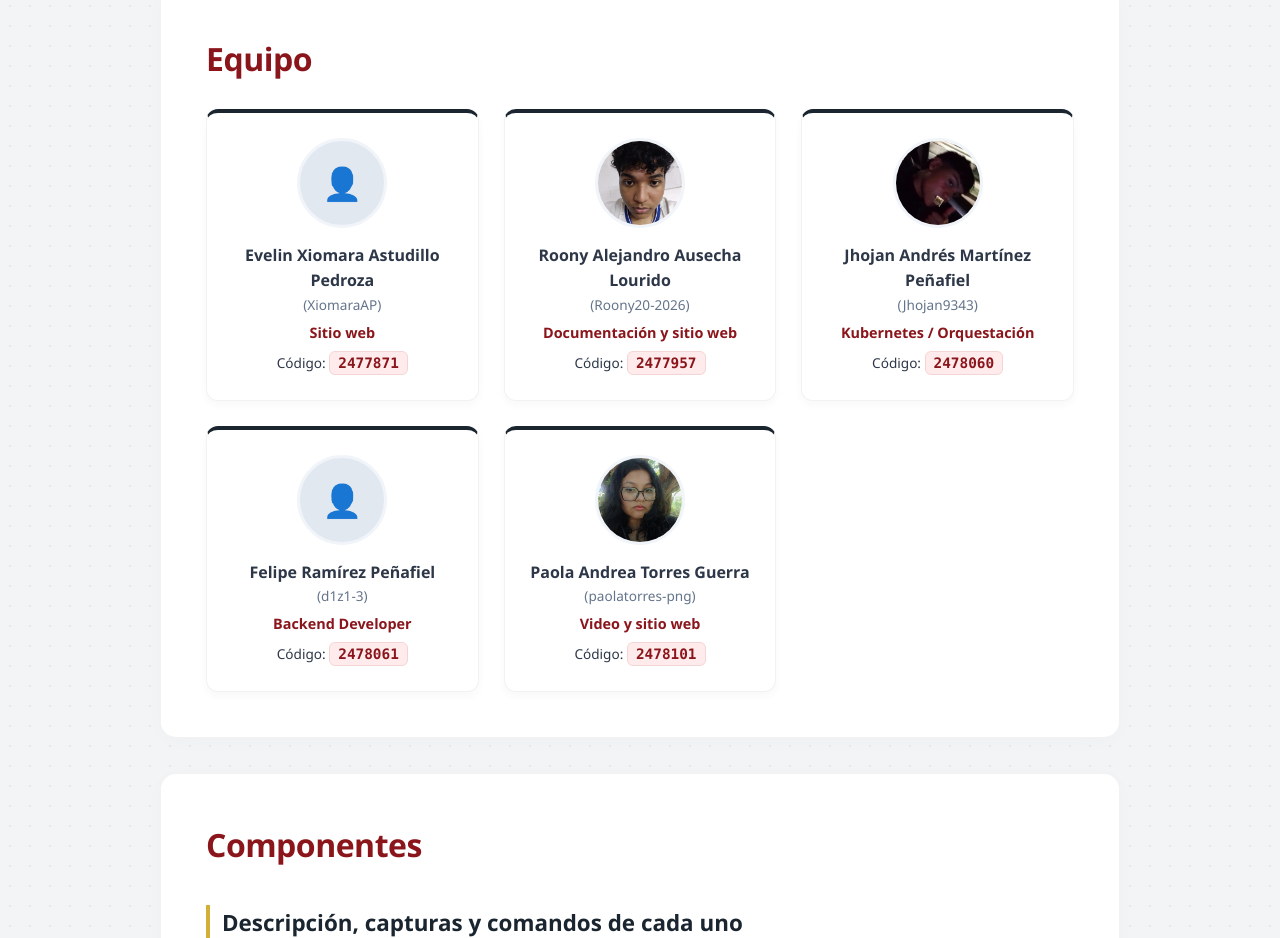
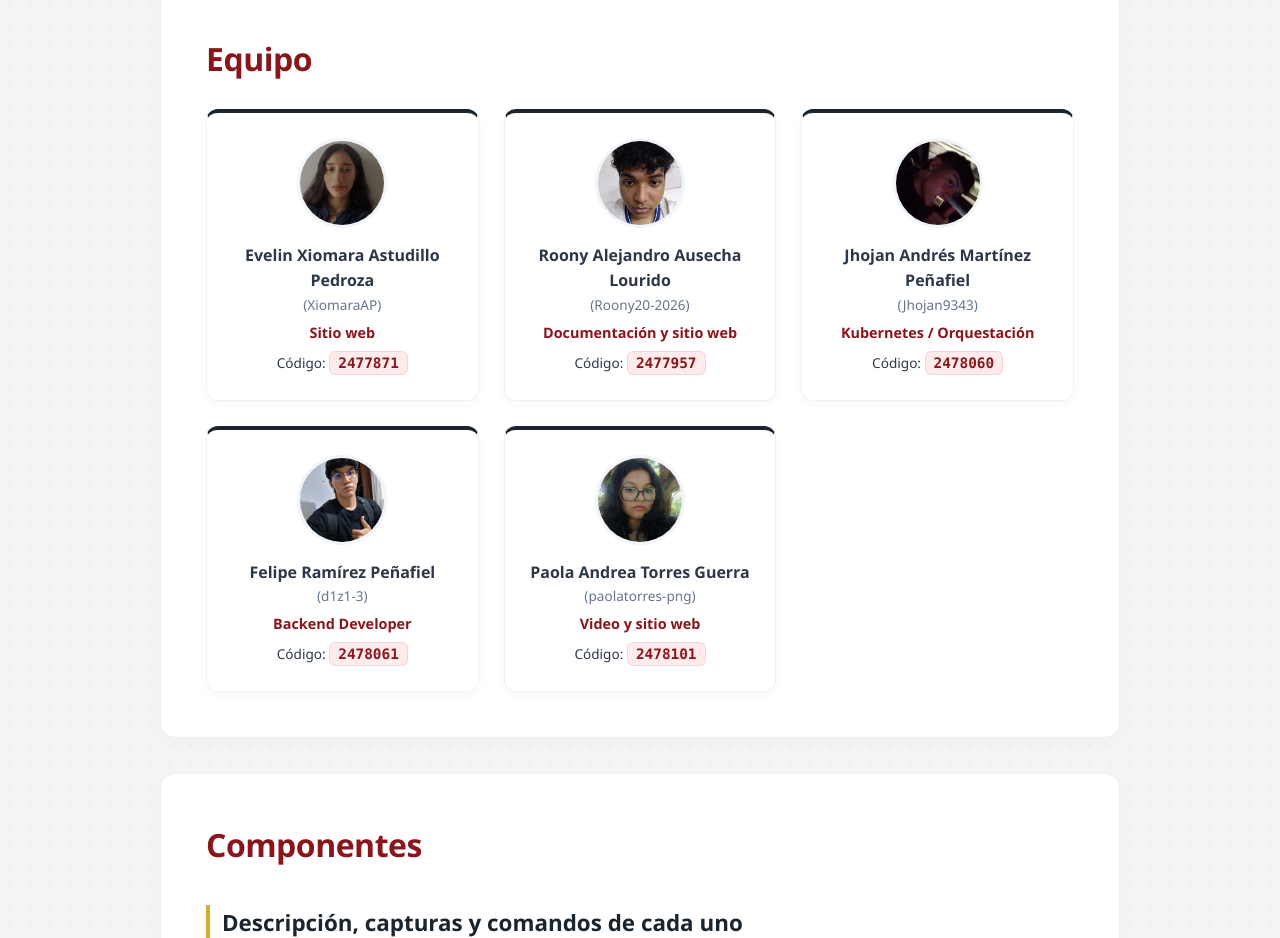
Before and after one commit to d1z1-3/proyecto-final-so-g3, a plain HTML site: page docs/index.html in a window 1280 px wide. Shown: the part 904-1842 px from the top of the page. Drawn offline with Linux system fonts and the light colour scheme.

Commit message:
Update index.html

```diff
--- a/docs/index.html
+++ b/docs/index.html
@@ -417,7 +417,7 @@
             <h2>Equipo</h2>
             <div class="team-grid">
                 <div class="member-card">
-                    <div class="avatar-placeholder">👤</div>
+                    <img src="https://raw.githubusercontent.com/d1z1-3/proyecto-final-so-g3/main/docs/images/Xiomara.jpeg" alt="Foto de Evelin Xiomara Astudillo Pedroza">
                     <p><strong>Evelin Xiomara Astudillo Pedroza</strong></p>
                     <p style="font-size: 0.85rem; color: #64748b; margin-bottom: 5px;">(XiomaraAP)</p>
                     <p style="font-size: 0.9rem; color: var(--primary-color); font-weight: 600;">Sitio web</p>
@@ -438,7 +438,7 @@
                     <p style="margin-top: 8px; font-size: 0.85rem;">Código: <code class="inline">2478060</code></p>
                 </div>
                 <div class="member-card">
-                    <div class="avatar-placeholder">👤</div>
+                    <img src="https://raw.githubusercontent.com/d1z1-3/proyecto-final-so-g3/main/docs/images/Felipe.jpeg" alt="Foto de Felipe Ramírez Peñafiel">
                     <p><strong>Felipe Ramírez Peñafiel</strong></p>
                     <p style="font-size: 0.85rem; color: #64748b; margin-bottom: 5px;">(d1z1-3)</p>
                     <p style="font-size: 0.9rem; color: var(--primary-color); font-weight: 600;">Backend Developer</p>
```
